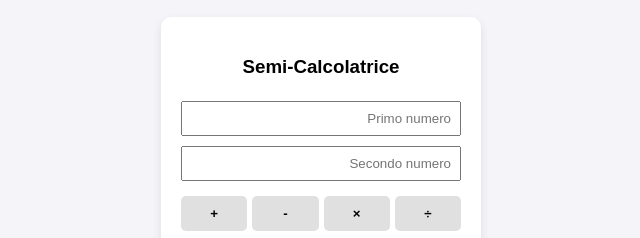
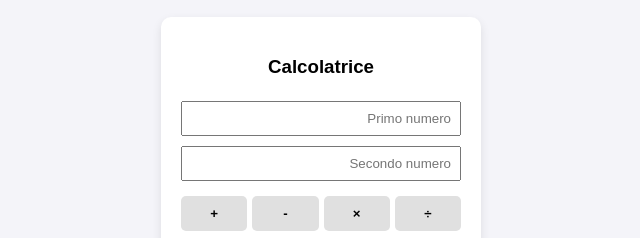
Before and after one commit to giacomo128289/paleari.giacomo, a plain HTML site: page calcolatrice.html in a window 1280 px wide. Shown: the part 217-455 px from the top of the page, 319-959 px from the left. Drawn offline with Linux system fonts and the light colour scheme.

Commit message:
Rename Semi-Calcolatrice to Calcolatrice

```diff
--- a/calcolatrice.html
+++ b/calcolatrice.html
@@ -3,7 +3,7 @@
 <html lang="it">
 <head>
   <meta charset="UTF-8">
-  <title>Semi-Calcolatrice</title>
+  <title>Calcolatrice</title>
   <style>
     body { display: flex; justify-content: center; align-items: center; min-height: 100vh; font-family: sans-serif; background: #f4f4f9; margin: 0; }
     .calculator { background: #fff; padding: 20px; border-radius: 10px; box-shadow: 0 4px 10px rgba(0,0,0,0.1); width: 280px; text-align: center; }
@@ -18,7 +18,7 @@
 <body>
 
 <div class="calculator">
-  <h3>Semi-Calcolatrice</h3>
+  <h3>Calcolatrice</h3>
   <input type="text" id="n1" placeholder="Primo numero">
   <input type="text" id="n2" placeholder="Secondo numero">
 
```
